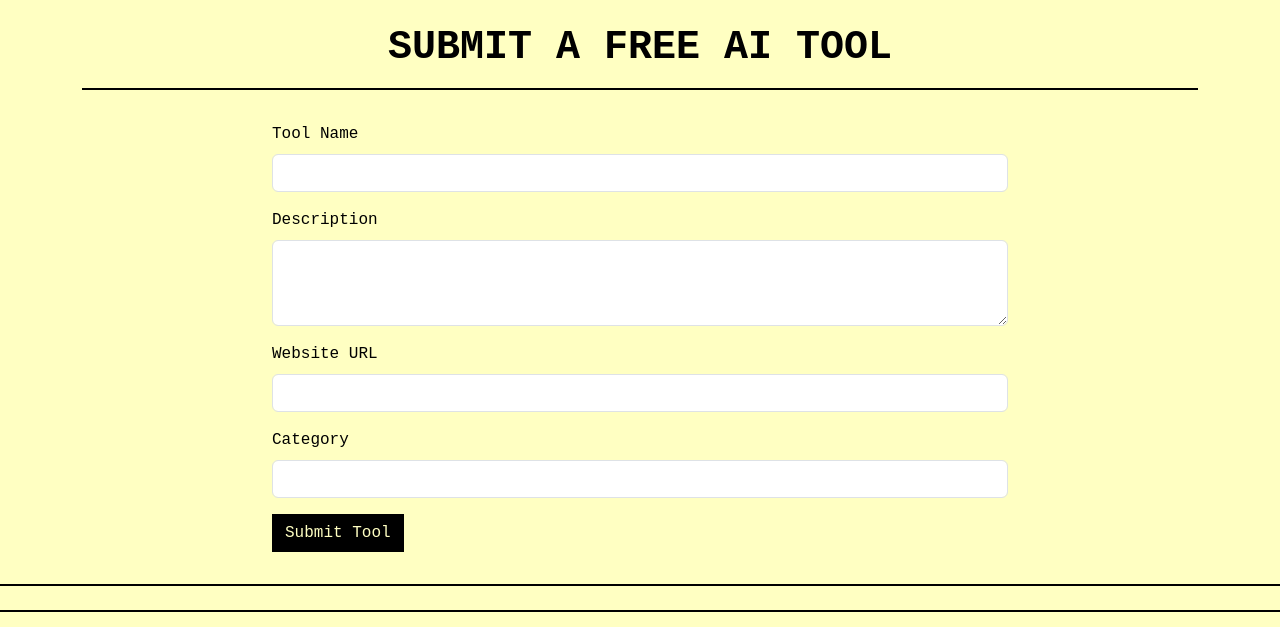
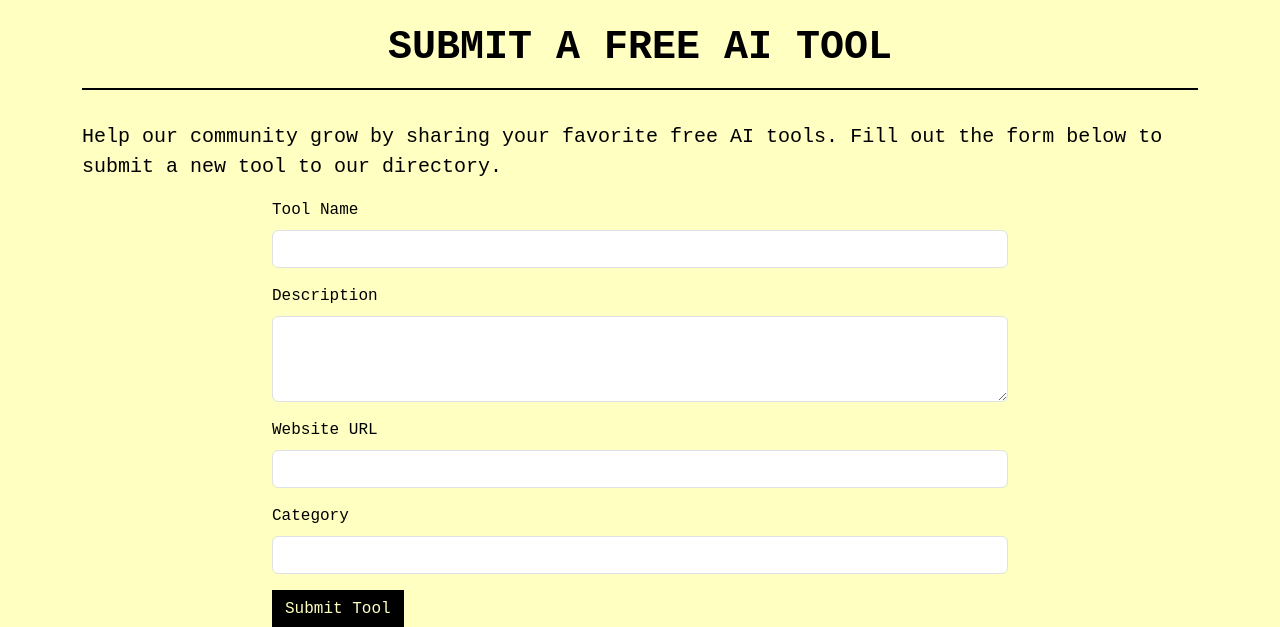
Before and after one commit to daytimedrinkingclub/freeaifinder, a Flask app: page /submit-tool in a window 1280 px wide. Shown: the part 60-687 px from the top of the page. Run offline with Flask 3, Linux system fonts and the light colour scheme; some libraries are stand-ins or nearby versions.

Commit message:
added schema to all other pages

```diff
--- a/app/templates/base.html
+++ b/app/templates/base.html
@@ -3,7 +3,10 @@
 <head>
     <meta charset="UTF-8">
     <meta name="viewport" content="width=device-width, initial-scale=1.0">
-    <title>{% block title %}Free AI Finder{% endblock %}</title>
+    <title>{% block title %}Free AI Finder - Discover the Best Free AI Tools{% endblock %}</title>
+    <meta name="description" content="{% block meta_description %}Explore and discover the best free AI tools for various tasks. Our comprehensive directory helps you find the perfect AI solution for your needs.{% endblock %}">
+    <link rel="canonical" href="{{ request.url }}" />
+    <meta name="robots" content="index, follow">
     <link href="https://cdn.jsdelivr.net/npm/bootstrap@5.3.0-alpha1/dist/css/bootstrap.min.css" rel="stylesheet">
     <link rel="stylesheet" href="https://cdnjs.cloudflare.com/ajax/libs/font-awesome/6.1.1/css/all.min.css">
     <link rel="stylesheet" href="{{ url_for('static', filename='css/style.css') }}">
@@ -23,7 +26,9 @@
     </script>
 </head>
 <body class="d-flex flex-column min-vh-100">
-    {% include 'components/header.html' %}
+    <header>
+        {% include 'components/header.html' %}
+    </header>
 
     <main class="container mt-4 mb-4">
         {% block content %}{% endblock %}
--- a/app/templates/main/submit_tool.html
+++ b/app/templates/main/submit_tool.html
@@ -1,14 +1,16 @@
 {% extends "base.html" %}
 
-{% block title %}Submit a Tool - Free AI Finder{% endblock %}
+{% block title %}Submit a Free AI Tool - Help Grow Our Directory | Free AI Finder{% endblock %}
+{% block meta_description %}Contribute to our free AI tools directory by submitting your favorite AI tool. Help others discover useful AI solutions and grow our community.{% endblock %}
 
 {% block content %}
 <div itemscope itemtype="https://schema.org/WebPage">
     <h1 class="yellow-pages-header" itemprop="name">Submit a Free AI Tool</h1>
+    <p class="lead" itemprop="description">Help our community grow by sharing your favorite free AI tools. Fill out the form below to submit a new tool to our directory.</p>
 
     <div class="row">
         <div class="col-md-8 offset-md-2">
-            <form method="POST" action="{{ url_for('main.submit_tool') }}" itemprop="potentialAction" itemscope itemtype="https://schema.org/Action">
+            <form method="POST" action="{{ url_for('main.submit_tool') }}" itemprop="potentialAction" itemscope itemtype="https://schema.org/CreateAction">
                 <meta itemprop="name" content="Submit AI Tool">
                 <div class="mb-3">
                     <label for="tool_name" class="form-label">Tool Name</label>
```
Also changed, not shown: app/templates/main/tools.html (+19 -9 lines).
